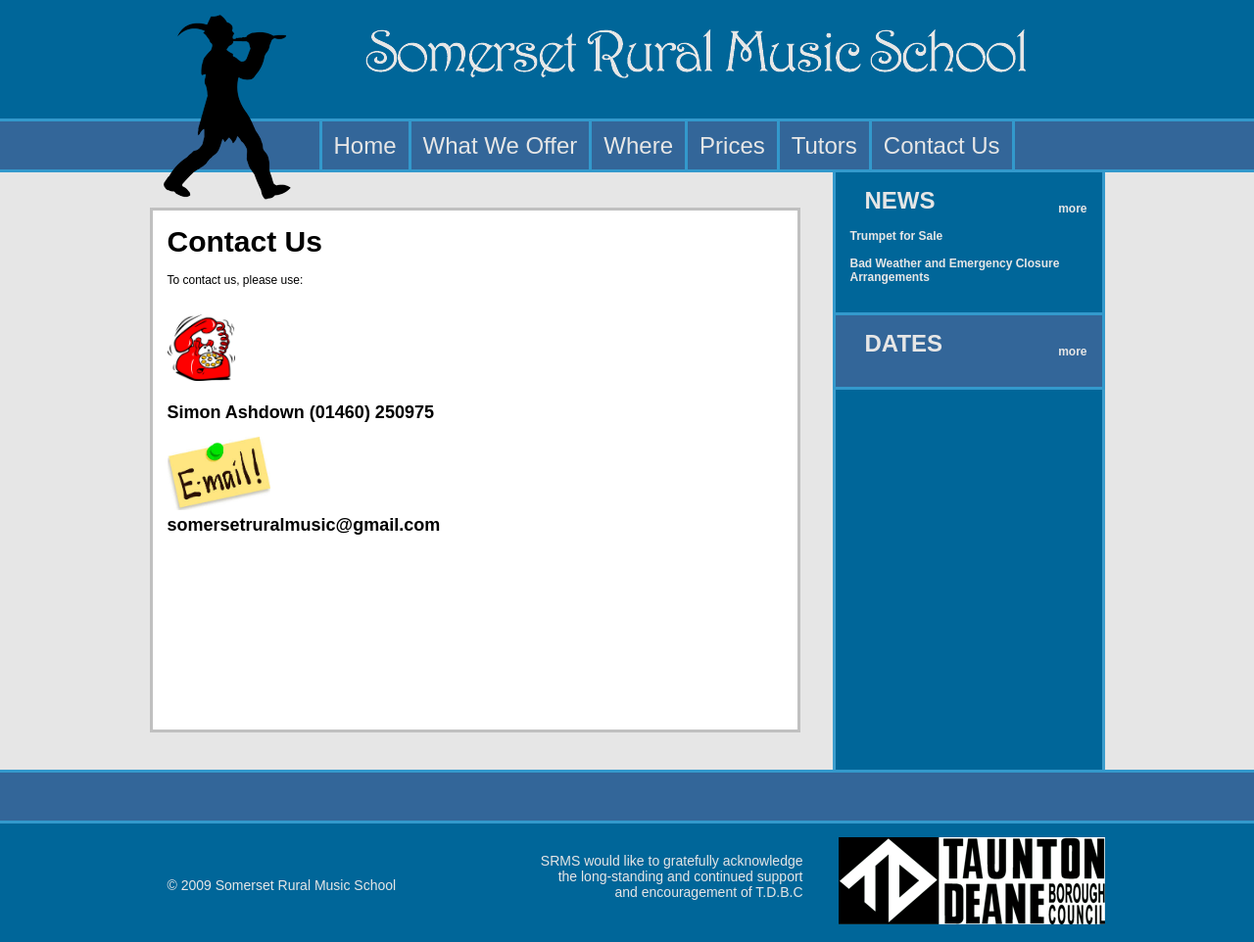
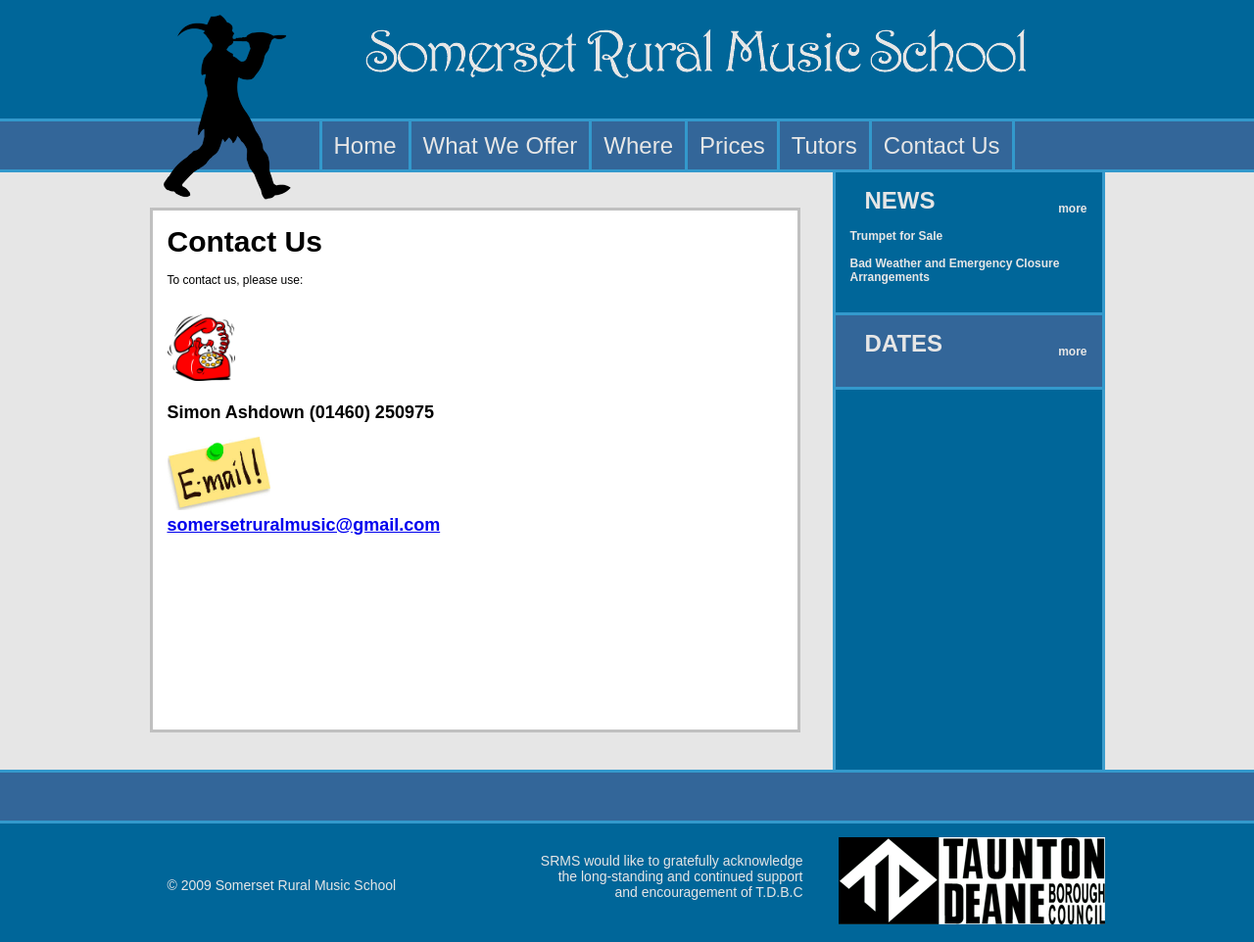
Before and after one commit to ecresswell/srms, a Jekyll site: the page built from contact-us.md, in a window 1280 px wide. Shown: the whole page at 98% size. Built offline with Jekyll 4.4.1, drawn with Linux system fonts in a browser that asks for light colours.

Commit message:
Minor formatting changes

```diff
--- a/contact-us.md
+++ b/contact-us.md
@@ -11,4 +11,5 @@ To contact us, please use:
 <h2>Simon Ashdown (01460) 250975</h2>
 <p>&nbsp;</p>
 <h2><img src="{{ '/files/srms/email.jpg' | prepend: site.github.url }}" border="0" width="105" height="75" /></h2>
-<h2>somersetruralmusic@gmail.com</h2>
+
+## <somersetruralmusic@gmail.com>
```
Also changed, not shown: dates.md (+1 -1 lines).
